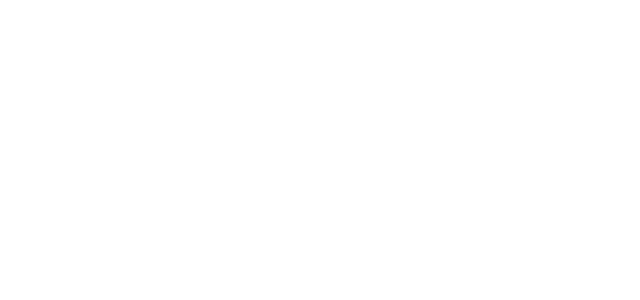
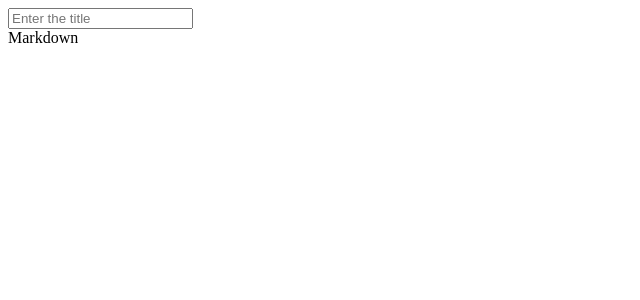
Before and after one commit to haesooKr/markdown-editor, a React (Create React App) app: page / in a window 1280 px wide. Shown: the top 300 px of the page, without its empty margins (0-640 px from the left). Built offline with nearby package versions, Linux system fonts and the light colour scheme.

Commit message:
Added Editor Panel

```diff
--- a/src/App.js
+++ b/src/App.js
@@ -1,8 +1,10 @@
 import React from 'react';
+import Editor from './components/Editor';
 
 function App() {
   return (
     <div className="App">
+      <Editor/>
     </div>
   );
 }
--- /dev/null
+++ b/src/components/Editor.js
@@ -0,0 +1,18 @@
+import React, { Component } from 'react'
+
+export default class Editor extends Component {
+  render() {
+    return (
+      <div>
+        <input
+          className="title"
+          placeholder="Enter the title"
+          name="title"
+        />
+        <div>
+          Markdown
+        </div>
+      </div>
+    )
+  }
+}
```
